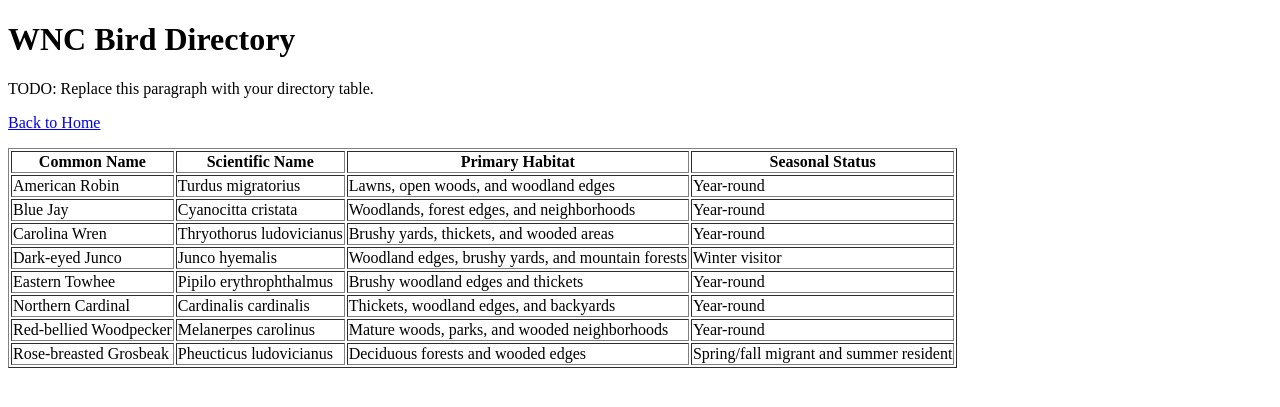
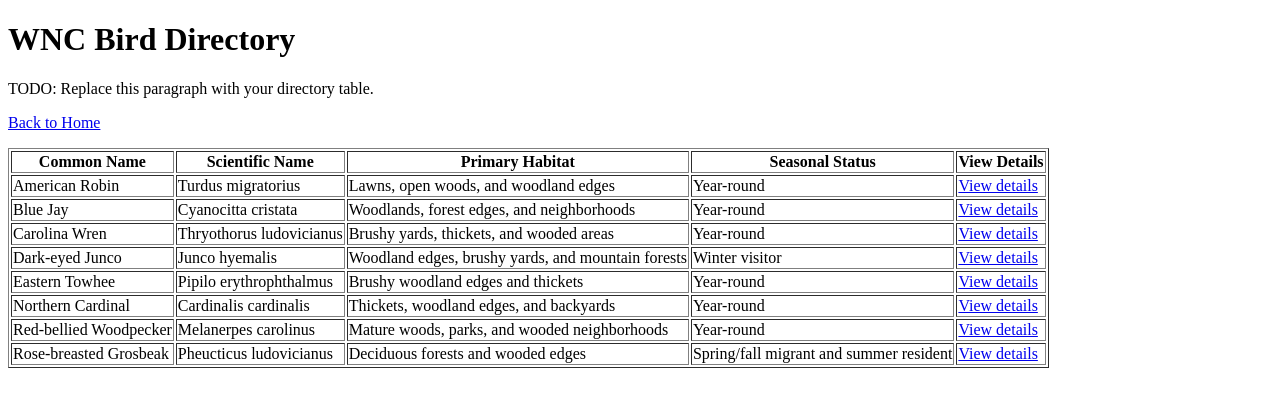
Before and after one commit to Parzival1701/web-250, a PHP site: page /public/birds.php in a window 1280 px wide. Shown: the top 407 px of the page. Run offline with PHP 8.4, Linux system fonts and the light colour scheme; data comes from the database, SQL or seed files in the repository; a stand-in replaces the project's code that opens the database connection; some libraries are stand-ins or nearby versions.

Commit message:
added the linked to the birds.php table

```diff
--- a/asgn08/public/birds.php
+++ b/asgn08/public/birds.php
@@ -31,6 +31,7 @@ try {
             <th scope="col">Scientific Name</th>
             <th scope="col">Primary Habitat</th>
             <th scope="col">Seasonal Status</th>
+            <th scope="col">View Details</th>
         </tr>
     </thead>
 
@@ -41,6 +42,7 @@ try {
       <td><?= h($bird->scientific_name)?></td>
       <td><?= h($bird->primary_habitat)?></td>
       <td><?= h($bird->seasonal_status)?></td>
+      <td><a href="bird.php?id=<?= (int) $bird->id ?>">View details</a></td>
     </tr>
    <?php } ?>
     </tbody>
```
